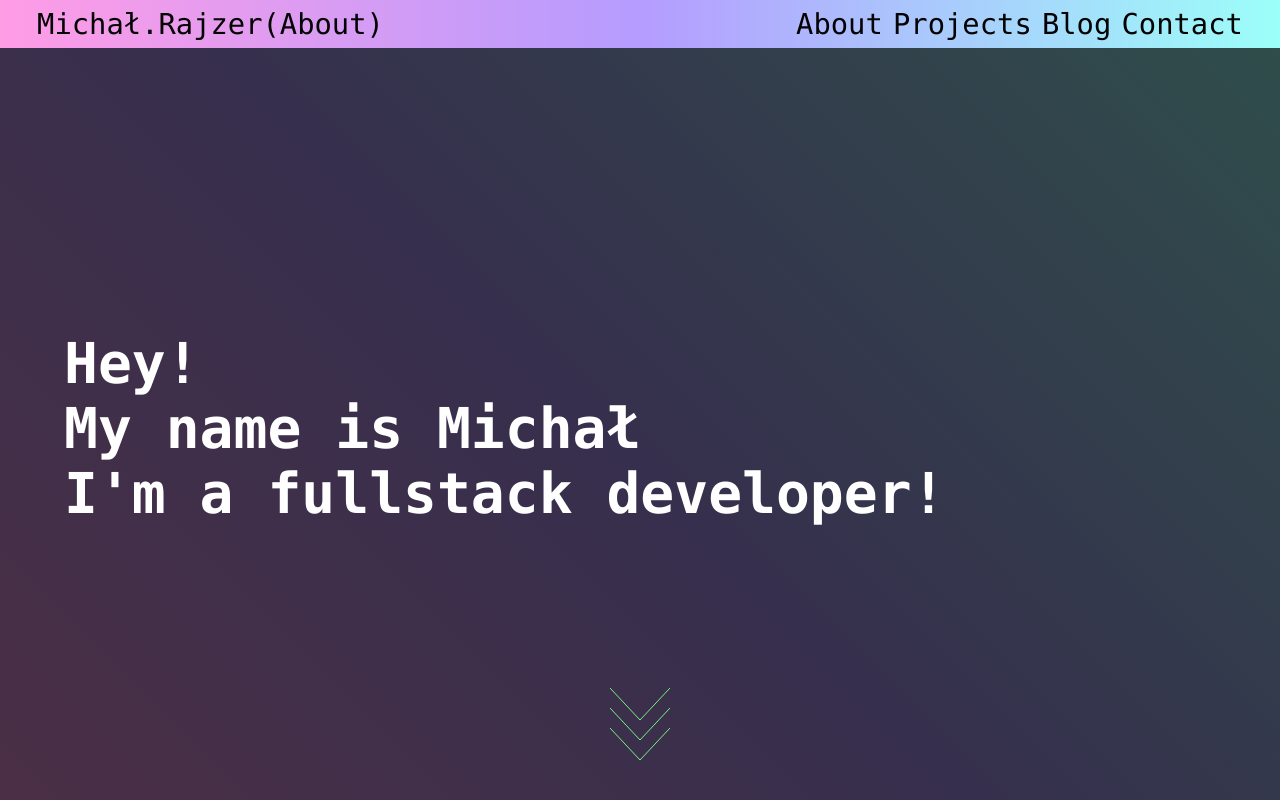
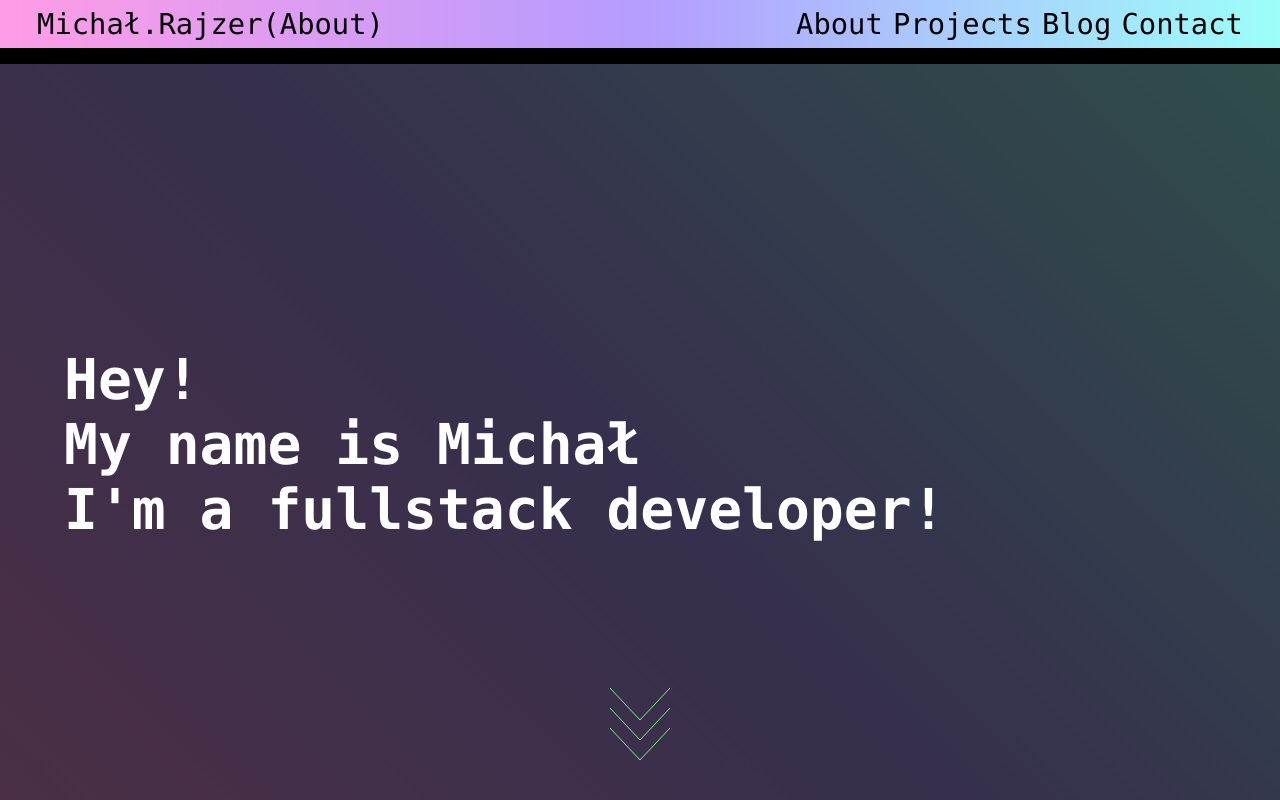
Before and after one commit to lrajzer/Personal-Site-Next, a Next.js app in the folder personal-site/: page / in a window 1280 px wide. Shown: the top 800 px of the page. Built offline with nearby package versions, Linux system fonts and the light colour scheme.

Commit message:
fixed small visual bug

```diff
--- a/personal-site/styles/Layout.module.css
+++ b/personal-site/styles/Layout.module.css
@@ -6,14 +6,14 @@
 
 @media screen and (min-width: 769px) and (max-width: 1500px) {
   .content {
-    padding-top: 6vh;
+    padding-top: 8vh;
     min-height: 88vh;
   }
 }
 
 @media screen and (min-width: 1500px) {
   .content {
-    padding-top: 6vh;
+    padding-top: 8vh;
     min-height: 88vh;
   }
 }
```
